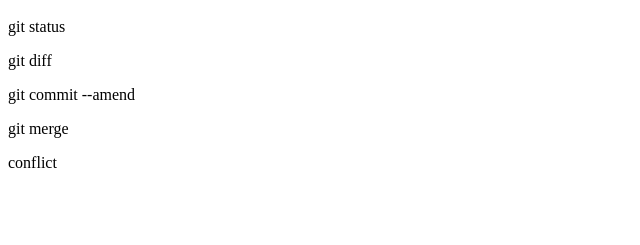
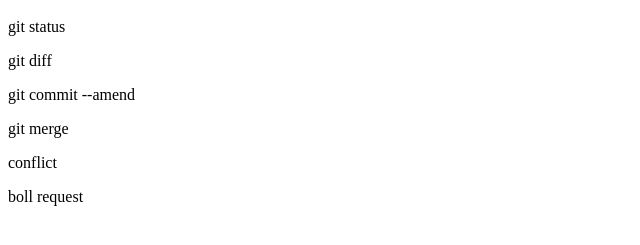
Before and after one commit to michey1001/git_tutorial, a plain HTML site: page index.html in a window 1280 px wide. Shown: the part 57-302 px from the top of the page, without its empty margins (0-640 px from the left). Drawn offline with Linux system fonts and the light colour scheme.

Commit message:
add pull request

```diff
--- a/index.html
+++ b/index.html
@@ -4,3 +4,4 @@
 <p>git commit --amend</p>
 <p>git merge</p>
 <p>conflict</p>
+<p>boll request</p>
```
